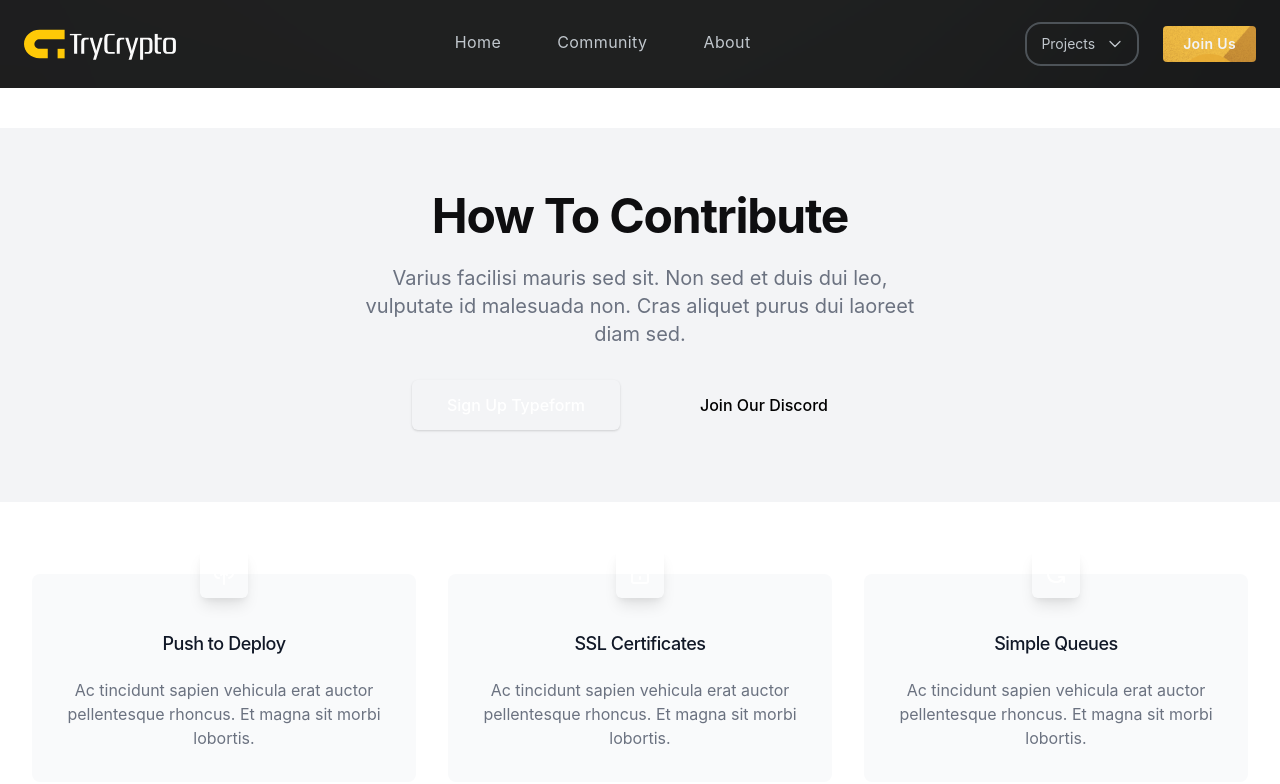
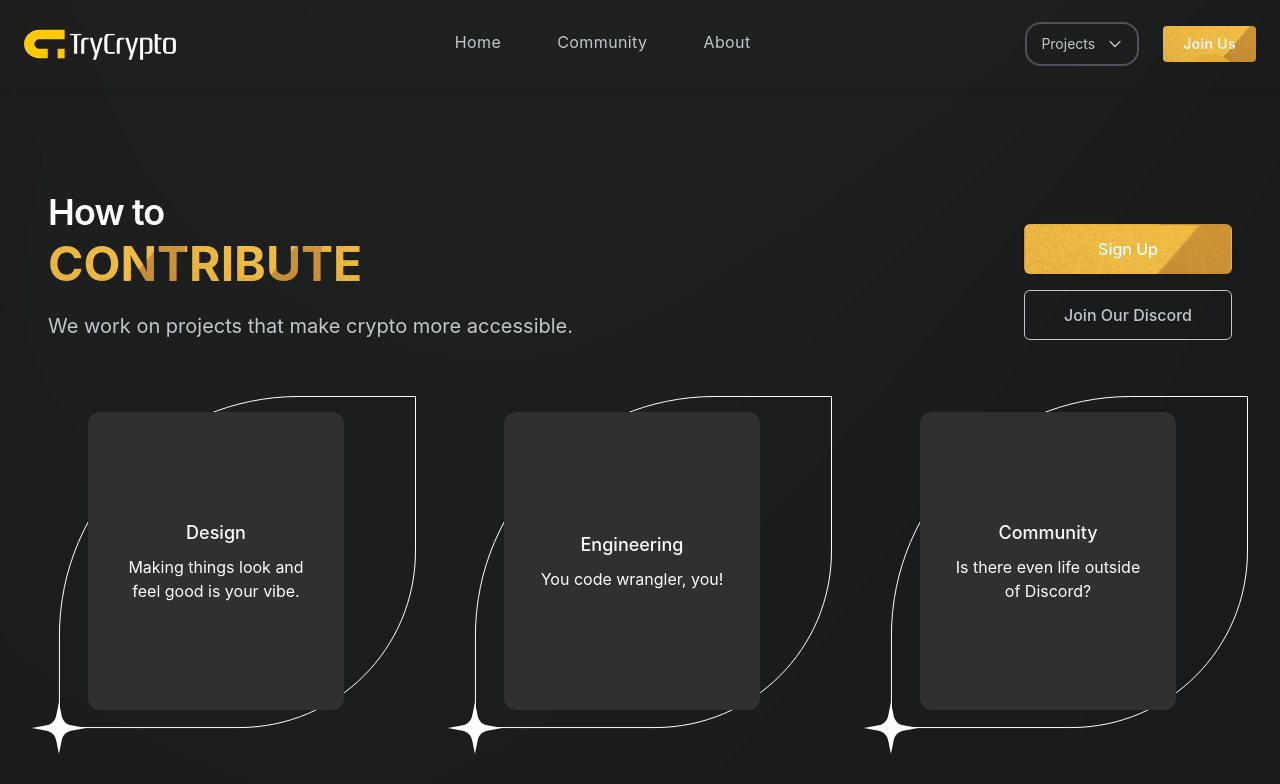
Before and after one commit to trycrypto/live-tc-site, a Next.js app: page /join-us in a window 1280 px wide. Shown: the top 784 px of the page. Built offline with nearby package versions, Linux system fonts and the light colour scheme.

Commit message:
feat: Join Us Page

```diff
--- a/components/Join.js
+++ b/components/Join.js
@@ -1,83 +1,69 @@
-/* This example requires Tailwind CSS v2.0+ */
-import {
-  CloudUploadIcon,
-  CogIcon,
-  LockClosedIcon,
-  RefreshIcon,
-  ServerIcon,
-  ShieldCheckIcon,
-} from "@heroicons/react/outline";
-
 const features = [
-  { name: "Push to Deploy", icon: CloudUploadIcon },
-  { name: "SSL Certificates", icon: LockClosedIcon },
-  { name: "Simple Queues", icon: RefreshIcon },
-  { name: "Advanced Security", icon: ShieldCheckIcon },
-  { name: "Powerful API", icon: CogIcon },
-  { name: "Database Backups", icon: ServerIcon },
+  {
+    name: "Design",
+    description: "Making things look  and feel good is your vibe.",
+  },
+  { name: "Engineering", description: "You code wrangler, you!" },
+  { name: "Community", description: "Is there even life outside of Discord?" },
+  { name: "Product", description: "Is that your best feature?" },
+  { name: "Marketing", description: "280 characters is all you need." },
+  { name: "Operations", description: "You’re such a smooth operator." },
 ];
 
-export default function Example() {
+const Join = () => {
   return (
-    <div className="relative bg-white py-16 sm:py-4 lg:py-10">
+    <div className="relative py-20 lg:pt-10 lg:pb-28">
       {/* Header */}
-      <div className="relative pb-16 bg-white flex justify-center">
-        <div className="absolute inset-0">
-          <div
-            className="absolute inset-0 bg-gray-100 mix-blend-multiply"
-            aria-hidden="true"
-          />
+
+      <div className="relative flex flex-col md:flex-row justify-between max-w-screen-2xl text-left mx-auto py-10 px-6 sm:pt-16 sm:pb-2 sm:px-10 lg:px-12">
+        <div>
+          <h1 className="text-3xl font-semibold tracking-tight text-white lg:text-4xl ">
+            How to
+          </h1>
+          <h1 className="mt-2 font-bold text-4xl leading-tight bg-clip-text text-transparent bg-yellow-bkg uppercase md:text-4xl lg:text-5xl">
+            Contribute
+          </h1>
+
+          <p className="mt-6 max-w-2xl text-lg md:text-xl text-grey-extralight lg:max-w-xl">
+            We work on projects that make crypto more accessible.
+          </p>
         </div>
-        <div className="relative max-w-screen-2xl text-center mx-auto py-10 px-4 sm:pt-16 sm:pb-2 sm:px-10 lg:px-12">
-          <h1 className="text-4xl font-bold tracking-tight text-black md:text-4xl lg:text-5xl">
-            How To Contribute
-          </h1>
-          <p className="mt-6 max-w-2xl text-xl text-gray-500 lg:max-w-xl">
-            Varius facilisi mauris sed sit. Non sed et duis dui leo, vulputate
-            id malesuada non. Cras aliquet purus dui laoreet diam sed.
-          </p>
-          <div className="mt-8 flex justify-center space-x-10 ">
+        <div className="mt-8 flex flex-col justify-center  space-y-4">
           <div className="inline-flex rounded-md shadow">
             <a
               href="#"
-                className="inline-flex items-center justify-center px-8 py-3 w-52 border border-transparent text-base font-medium rounded-md text-white bg-indigo-600 hover:bg-indigo-700"
+              className="inline-flex items-center justify-center px-8 py-3 w-52 border border-transparent text-base font-medium rounded-md text-white bg-yellow-bkg bg-cover "
             >
-                Sign Up Typeform
+              Sign Up
             </a>
           </div>
-            <div className="ml-3 inline-flex">
+          <div className=" inline-flex">
             <a
-                href="#"
-                className="inline-flex items-center justify-center px-8 py-3  w-52 border border-transparent text-base font-medium rounded-md text-indigo-700 bg-indigo-100 hover:bg-indigo-200"
+              href="https://discord.gg/trycrypto"
+              target="_blank"
+              rel="noreferrer"
+              className="inline-flex items-center justify-center px-8 py-3  w-52 border border-grey-extralight text-base font-medium rounded-md text-grey-extralight hover:text-yellow"
             >
               Join Our Discord
             </a>
           </div>
         </div>
       </div>
-      </div>
-      <div className="mx-auto max-w-md px-4 text-center sm:max-w-3xl sm:px-6 lg:px-8 lg:max-w-screen-2xl">
+
+      <div className="mx-auto max-w-md px-4 md:px-4 text-center sm:max-w-3xl sm:px-6 lg:px-8 lg:max-w-screen-2xl">
         <div className="mt-12 ">
           <div className="grid grid-cols-1 gap-8 sm:grid-cols-2 lg:grid-cols-3">
             {features.map((feature) => (
-              <div key={feature.name} className="pt-6">
-                <div className="flow-root bg-gray-50 rounded-lg px-6 pb-8">
-                  <div className="-mt-6">
-                    <div>
-                      <span className="inline-flex items-center justify-center p-3 bg-indigo-500 rounded-md shadow-lg">
-                        <feature.icon
-                          className="h-6 w-6 text-white"
-                          aria-hidden="true"
-                        />
-                      </span>
-                    </div>
-                    <h3 className="mt-8 text-lg font-medium text-gray-900 tracking-tight">
+              <div key={feature.name} className="px-4 lg:px-1 xl:px-0">
+                <div className="relative">
+                  <img src="/images/border.svg" className="" />
+                  <div className="absolute flex justify-center items-center w-11/12 h-3/4 top-6 left-7 lg:w-10/12 lg:h-5/6 lg:left-12 xl:w-2/3 xl:left-14 xl:top-4 lg:top-4 text-black md:text-white hover:text-black  rounded-xl bg-yellow-light md:bg-grey-light hover:bg-yellow-light">
+                    <div className=" px-8 text-center ">
+                      <h3 className="text-lg font-medium mb-2">
                         {feature.name}
                       </h3>
-                    <p className="mt-5 text-base text-gray-500">
-                      Ac tincidunt sapien vehicula erat auctor pellentesque
-                      rhoncus. Et magna sit morbi lobortis.
-                    </p>
+                      <p className="font-normal">{feature.description}</p>
+                    </div>
                   </div>
                 </div>
               </div>
@@ -87,4 +73,6 @@ export default function Example() {
       </div>
     </div>
   );
-}
+};
+
+export default Join;
--- a/tailwind.config.js
+++ b/tailwind.config.js
@@ -26,7 +26,7 @@ module.exports = {
         },
         grey: {
           extralight: "#C1C7CD",
-          light: "303031",
+          light: "#303031",
           DEFAULT: "#F2F4F8",
           dark: "#878D96",
         },
```
Lines whose indentation alone changed are shown as unchanged.
